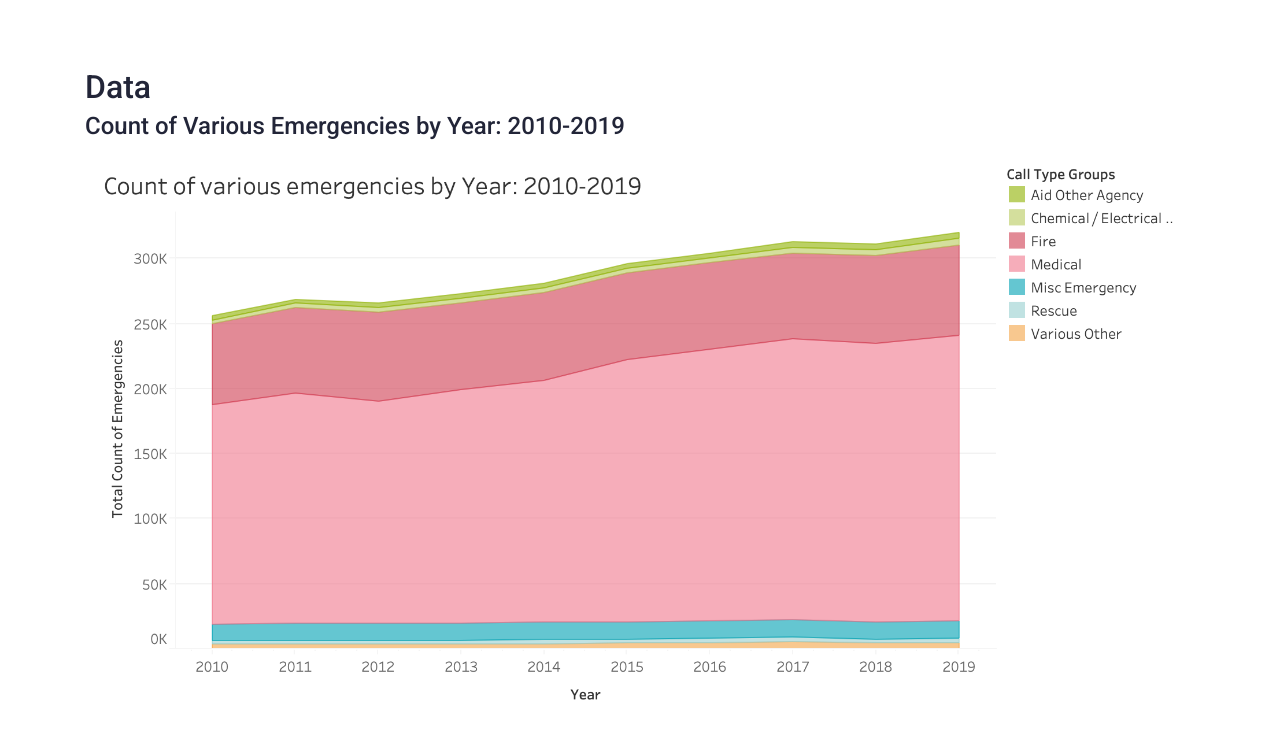
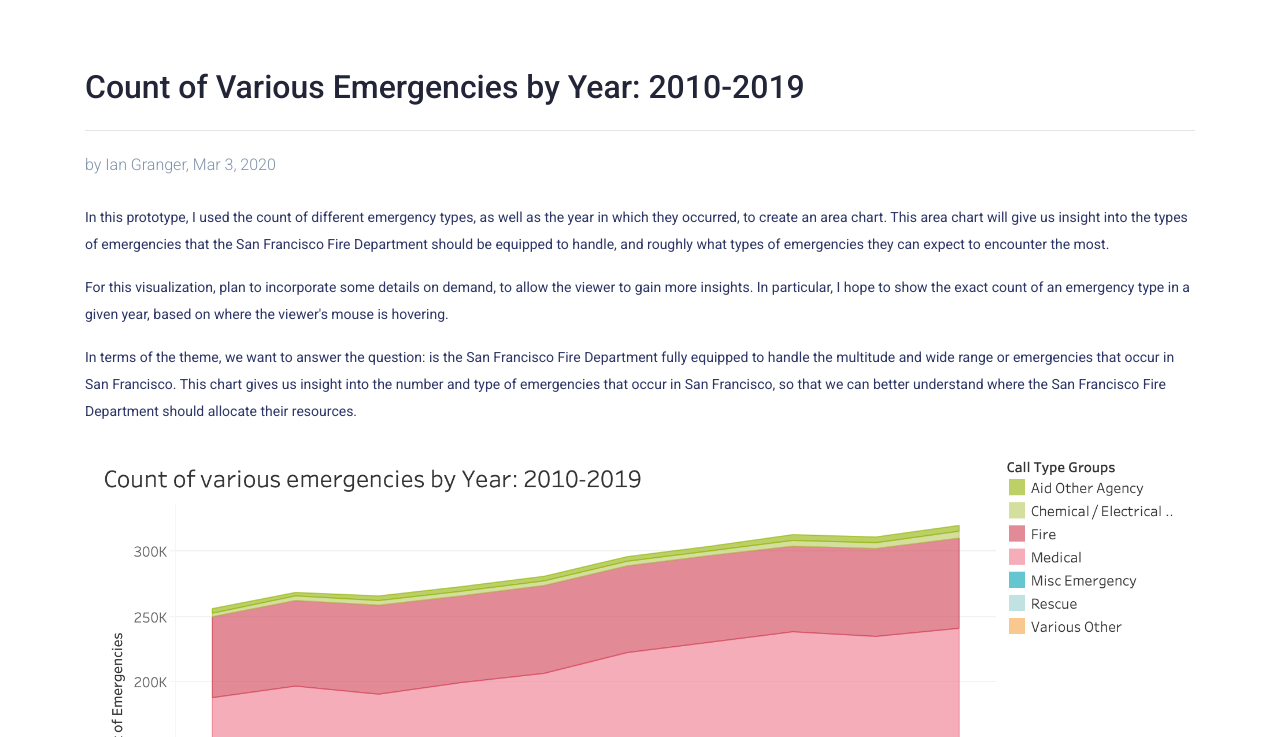
Before and after one commit to usf-cs360-spring2020/midterm-datalization, a plain HTML site: page prototypes/area-chart.html in a window 1280 px wide. Shown: the part 363-1100 px from the top of the page. Drawn offline with nearby package versions, Linux system fonts and the light colour scheme.

Commit message:
Granger: Updating prototype page

```diff
--- a/prototypes/area-chart.html
+++ b/prototypes/area-chart.html
@@ -59,8 +59,14 @@
 			</div>
 			<div class="about-area sp">
 				<div class="container content-main">
-					<h2>Data</h2>
-					<h4>Count of Various Emergencies by Year: 2010-2019</h4>
+					<h2>Count of Various Emergencies by Year: 2010-2019</h2>
+					<hr class="divider"\>
+					<h5 class="section-title left">by Ian Granger, Mar 3, 2020</h5>
+					<p>In this prototype, I used the count of different emergency types, as well as the year in which they occurred, to create an area chart. This area chart will give us insight into the types of emergencies that the San Francisco Fire Department should be equipped to handle, and roughly what types of emergencies they can expect to encounter the most.</p>
+
+					<p>For this visualization, plan to incorporate some details on demand, to allow the viewer to gain more insights. In particular, I hope to show the exact count of an emergency type in a given year, based on where the viewer's mouse is hovering. </p>
+
+					<p>In terms of the theme, we want to answer the question: is the San Francisco Fire Department fully equipped to handle the multitude and wide range or emergencies that occur in San Francisco. This chart gives us insight into the number and type of emergencies that occur in San Francisco, so that we can better understand where the San Francisco Fire Department should allocate their resources.</p>
 					<div class="chart-container">
 						<img src="../assets/img/prototypes/area-chart.png" alt="Area Chart">
 					</div>
```
